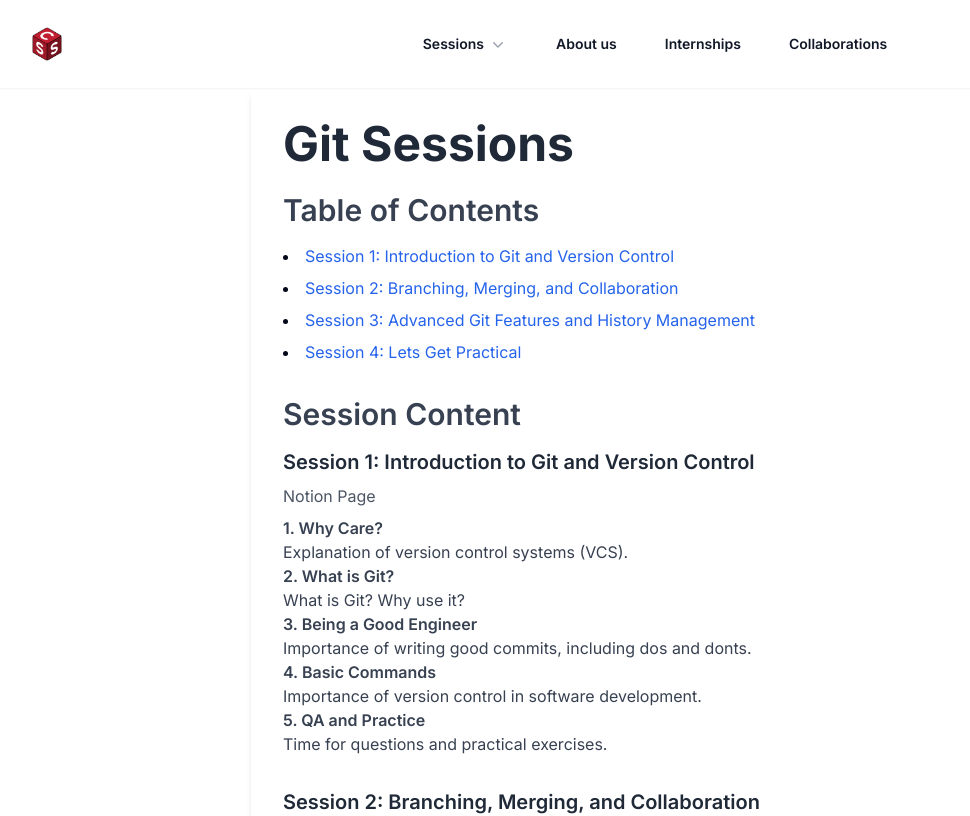
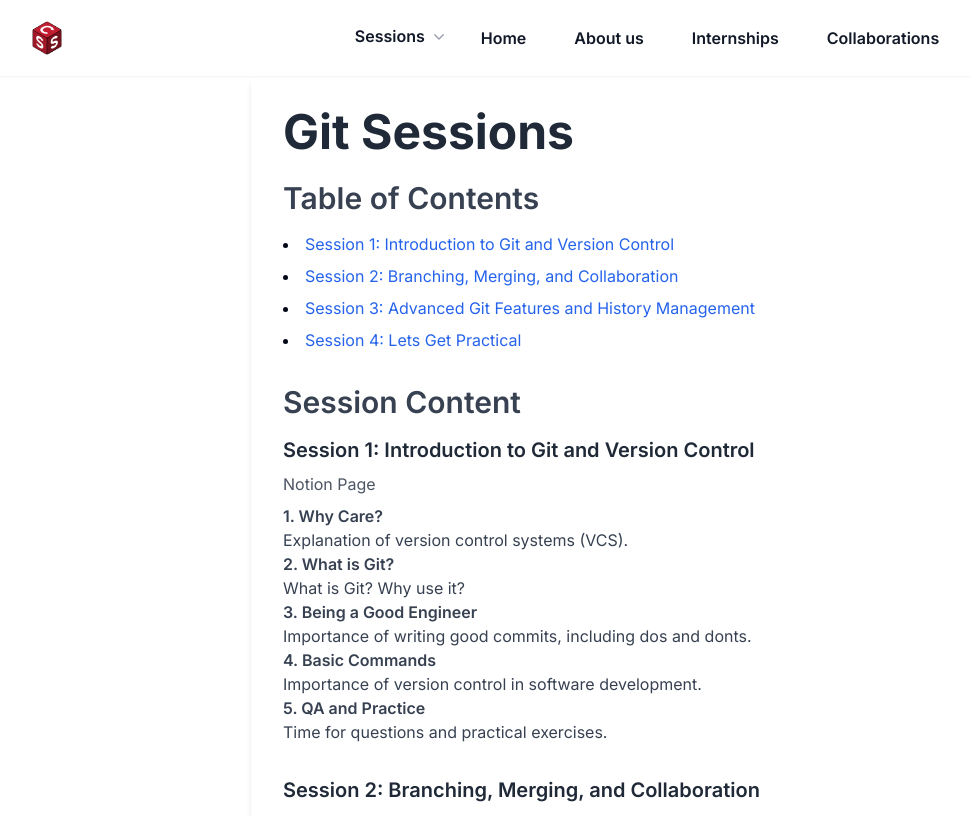
Before and after one commit to City-CSS/city-css, a Next.js app: page /se in a window 1280 px wide. Shown: the top 816 px of the page, without its empty margins (5-975 px from the left). Built offline with nearby package versions, Linux system fonts and the light colour scheme.

Commit message:
refactored header

```diff
--- a/src/components/Header.tsx
+++ b/src/components/Header.tsx
@@ -1,26 +1,18 @@
 "use client";
 
-import { useState } from "react";
+import React, { useState } from "react";
 import Image from "next/image";
 import {
   Dialog,
   DialogPanel,
-  Disclosure,
-  DisclosureButton,
-  DisclosurePanel,
   Popover,
   PopoverButton,
   PopoverGroup,
   PopoverPanel,
 } from "@headlessui/react";
 import {
-  ArrowPathIcon,
   CodeBracketIcon,
   Bars3Icon,
-  ChartPieIcon,
-  CursorArrowRaysIcon,
-  FingerPrintIcon,
-  SquaresPlusIcon,
   XMarkIcon,
   GlobeAltIcon,
   UserIcon,
@@ -29,10 +21,11 @@ import {
 
 import {
   ChevronDownIcon,
-  PhoneIcon,
-  PlayCircleIcon,
 } from "@heroicons/react/20/solid";
 import Logo from "../assets/logos.png";
+import { usePathname } from "next/navigation";
+import '../app/globals.css'; // Ensure this is loaded
+
 const products = [
   {
     name: "Git Sessions",
@@ -59,9 +52,30 @@ const products = [
     icon: UserIcon,
   },
 ];
+const pages = [
+  {
+    name: "Home",
+    link: "/"
+  },
+  {
+    name: "About us",
+    link: "/about-us"
+  },
+  {
+    name: "Internships",
+    link: "/internships"
+  },
+  {
+    name: "Collaborations",
+    link: "/collaborations"
+  }
+]
 
 export default function Header() {
   const [mobileMenuOpen, setMobileMenuOpen] = useState(false);
+  const pathname = usePathname();
+  const isActive = (path: string) => pathname === path;
+
 
   // Toggle function
   const toggleMobileMenu = () => {
@@ -72,7 +86,7 @@ export default function Header() {
     <header className="bg-white z-50 sticky top-0 shadow-sm">
       <nav
         aria-label="Global"
-        className="mx-auto flex max-w-7xl items-center justify-between p-6 lg:px-8"
+        className="mx-auto flex max-w-7xl items-center justify-between p-4 lg:px-8"
       >
         <div className="flex lg:flex-none">
           <a href="/" className="-m-1.5 p-1.5">
@@ -93,9 +107,9 @@ export default function Header() {
             )}
         </div>
 
-        <PopoverGroup className="hidden lg:flex lg:gap-x-12 mx-auto">
+        <PopoverGroup className="hidden lg:flex lg:gap-x-4 mx-auto">
           <Popover className="relative">
-            <PopoverButton className="flex items-center gap-x-1 text-sm font-semibold leading-6 text-gray-900">
+            <PopoverButton className="flex items-center gap-x-1 py-2 text-base font-semibold leading-6 text-gray-900">
               Sessions
               <ChevronDownIcon aria-hidden="true" className="h-5 w-5 flex-none text-gray-400" />
             </PopoverButton>
@@ -124,15 +138,26 @@ export default function Header() {
               </div>
             </PopoverPanel>
           </Popover>
-          <a href="/about-us" className="text-sm font-semibold leading-6 text-gray-900">
-            About us
-          </a>
-          <a href="/internships" className="text-sm font-semibold leading-6 text-gray-900">
-            Internships
-          </a>
-          <a href="#" className="text-sm font-semibold leading-6 text-gray-900">
-            Collaborations
-          </a>
+          {pages.map((page) =>{
+                const isActivePage = isActive(page.link);
+                return (
+                    <a
+                        key={page.name}
+                        href={page.link}
+                        className={`block px-4 py-2 rounded text-base font-semibold leading-7 ${
+                            isActivePage
+                                ? "text-white"
+                                : "text-gray-900 hover:bg-gray-50"
+                        }`}
+                        style={{
+                          backgroundColor: isActivePage ? "var(--light-red)" : "transparent",
+                        }}
+                    >
+                      {page.name}
+                    </a>
+                );
+              }
+          )}
         </PopoverGroup>
       </nav>
 
@@ -181,15 +206,26 @@ export default function Header() {
                 </div>
               </PopoverPanel>
             </Popover>
-            <a href="/internships" className="block text-base font-semibold leading-7 text-gray-900 hover:bg-gray-50">
-              Internships
-            </a>
-            <a href="/about-us" className="block text-base font-semibold leading-7 text-gray-900 hover:bg-gray-50">
-              About us
-            </a>
-            <a href="/collaborations" className="block text-base font-semibold leading-7 text-gray-900 hover:bg-gray-50">
-              Collaborations
-            </a>
+            {pages.map((page) =>{
+                  const isActivePage = isActive(page.link);
+                  return (
+                      <a
+                          key={page.name}
+                          href={page.link}
+                          className={`block px-2 py-2 rounded text-base font-semibold leading-7 ${
+                              isActivePage
+                                  ? "text-white"
+                                  : "text-gray-900 hover:bg-gray-50"
+                          }`}
+                          style={{
+                            backgroundColor: isActivePage ? "var(--light-red)" : "transparent",
+                          }}
+                      >
+                        {page.name}
+                      </a>
+                  );
+                }
+            )}
           </div>
         </DialogPanel>
       </Dialog>
```
